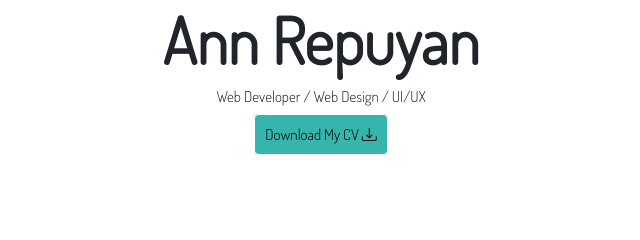
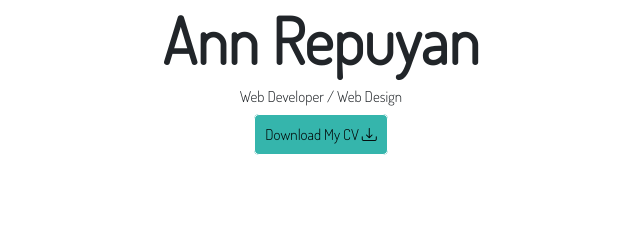
Before and after one commit to CARepuyan/portfolio, a plain HTML site: page index.html in a window 1280 px wide. Shown: the part 138-378 px from the top of the page, 575-1215 px from the left. Drawn offline with nearby package versions, Linux system fonts and the light colour scheme; a web font is replaced by a local one.

Commit message:
changed services
updated

```diff
--- a/index.html
+++ b/index.html
@@ -41,7 +41,7 @@
   <!-- Header -->
   <header class="w3-container w3-center" style="padding:128px 16px" id="home">
     <h1 class="w3-jumbo"><b> Ann Repuyan </b></h1>
-    <p> Web Developer / Web Design / UI/UX </p>
+    <p> Web Developer / Web Design </p>
     <img src="./images_portfolio/profile.JPG" class="w3-image w3-hide-large w3-hide-small w3-round" style="display:block;width:60%;margin:auto;">
     <img src="./images_portfolio/profile.JPG" class="w3-image w3-hide-large w3-hide-medium w3-round" width="1000" height="1333">
     <a href = "../../../Documents/CARepuyan.pages" download> Download My CV <span></span><i class="bi bi-download"></i></a>
```
